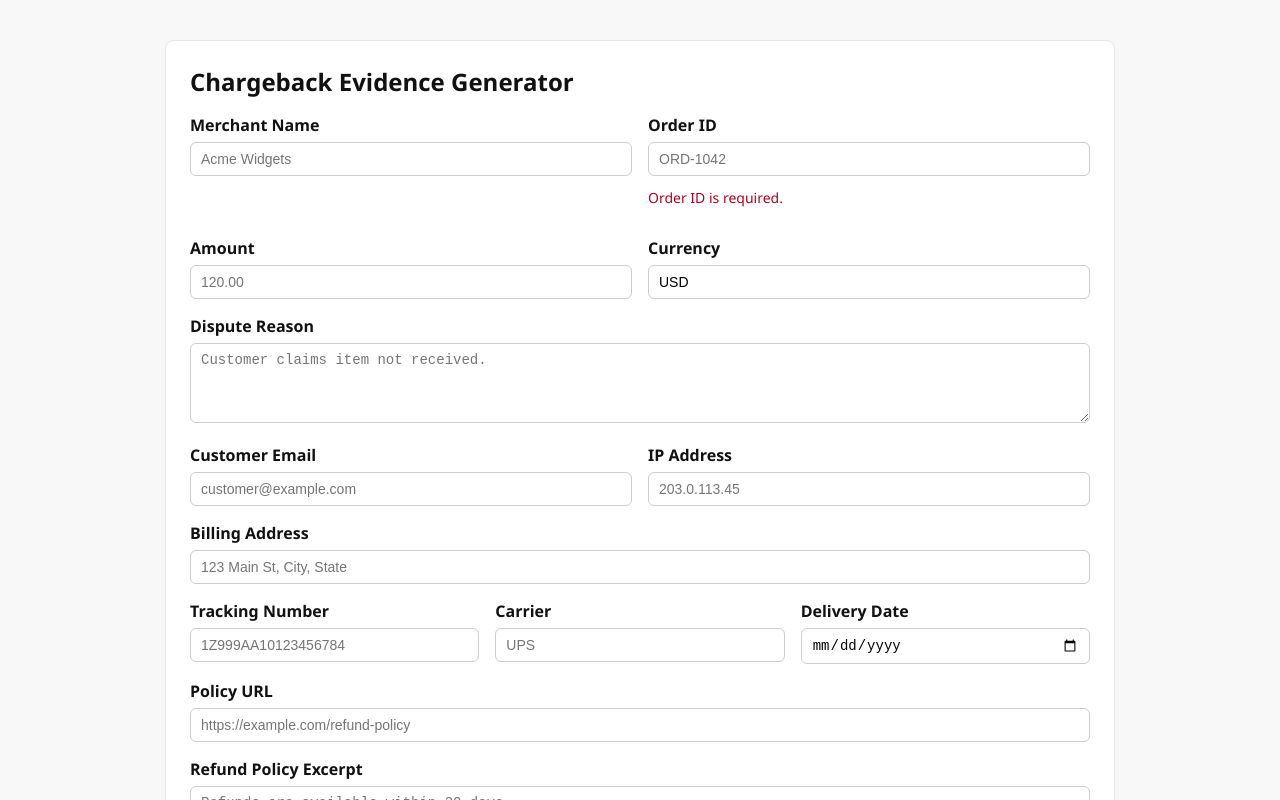
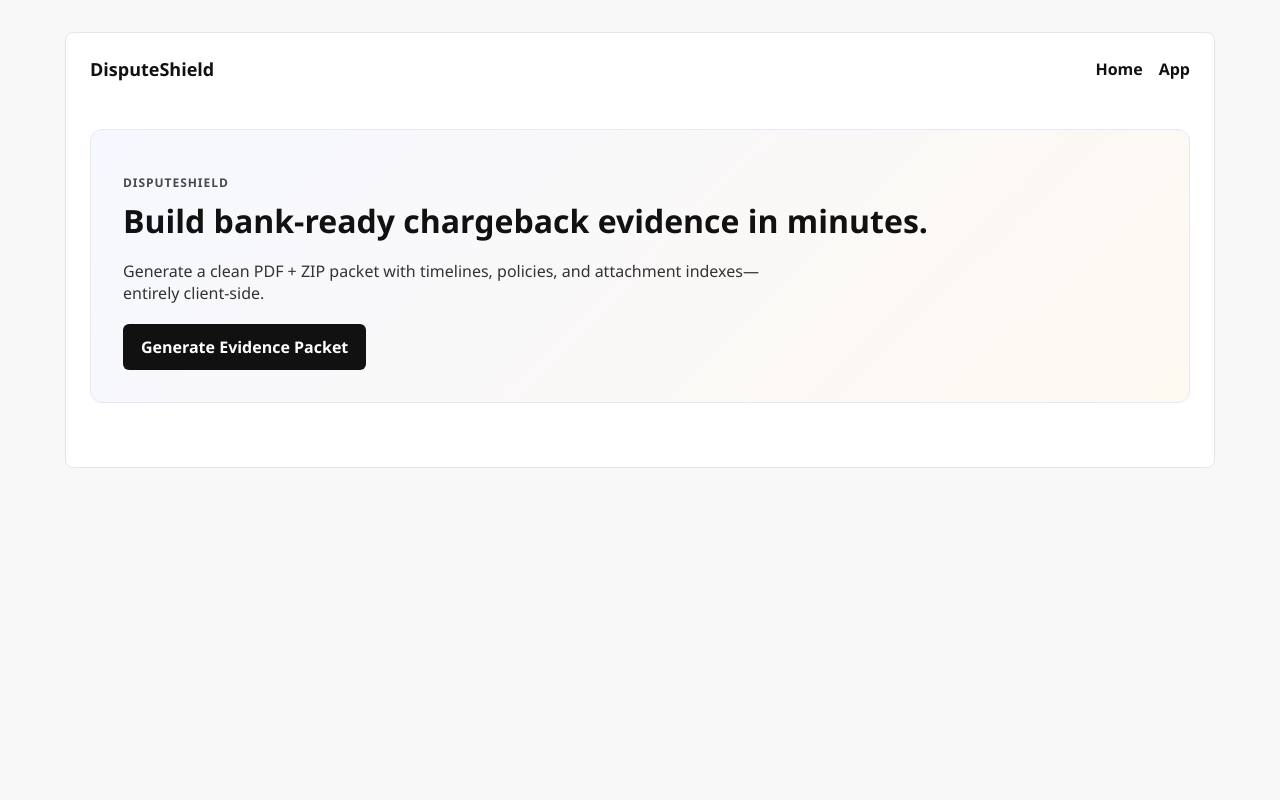
Before and after one commit to driverext/disputeshield, a React (Vite) app in the folder apps/web/: page / in a window 1280 px wide. Shown: the top 800 px of the page. Built offline with nearby package versions, Linux system fonts and the light colour scheme; no server answers.

Commit message:
Add landing page and app route

```diff
--- a/apps/web/package.json
+++ b/apps/web/package.json
@@ -13,7 +13,8 @@
     "jszip": "^3.10.1",
     "pdf-lib": "^1.17.1",
     "react": "^18.3.1",
-    "react-dom": "^18.3.1"
+    "react-dom": "^18.3.1",
+    "react-router-dom": "^6.30.3"
   },
   "devDependencies": {
     "@types/react": "^18.3.3",
--- a/apps/web/src/App.tsx
+++ b/apps/web/src/App.tsx
@@ -2,6 +2,7 @@ import { useEffect, useState } from "react";
 import { PDFDocument, StandardFonts, rgb } from "pdf-lib";
 import JSZip from "jszip";
 import { Turnstile } from "@marsidev/react-turnstile";
+import { BrowserRouter, Link, Route, Routes } from "react-router-dom";
 
 type FormState = {
   merchant_name: string;
@@ -159,7 +160,32 @@ const createAttachmentId = () => {
   return `${Date.now()}-${Math.random().toString(16).slice(2)}`;
 };
 
-export default function App() {
+const toArrayBuffer = (bytes: Uint8Array): ArrayBuffer => {
+  const copy = new Uint8Array(bytes);
+  return copy.buffer;
+};
+
+function Home() {
+  return (
+    <div className="home">
+      <div className="hero">
+        <div>
+          <p className="eyebrow">DisputeShield</p>
+          <h1>Build bank-ready chargeback evidence in minutes.</h1>
+          <p className="subhead">
+            Generate a clean PDF + ZIP packet with timelines, policies, and
+            attachment indexes—entirely client-side.
+          </p>
+          <Link to="/app" className="cta">
+            Generate Evidence Packet
+          </Link>
+        </div>
+      </div>
+    </div>
+  );
+}
+
+function EvidenceApp() {
   const [form, setForm] = useState<FormState>(initialState);
   const [timelineInput, setTimelineInput] = useState("");
   const [pdfUrl, setPdfUrl] = useState<string | null>(null);
@@ -419,11 +445,6 @@ export default function App() {
     });
 
     return pdfDoc.save();
-  };
-
-  const toArrayBuffer = (bytes: Uint8Array): ArrayBuffer => {
-    const copy = new Uint8Array(bytes);
-    return copy.buffer;
   };
 
   const setPdfFromBytes = (bytes: Uint8Array) => {
@@ -923,3 +944,24 @@ export default function App() {
     </div>
   );
 }
+
+export default function App() {
+  return (
+    <BrowserRouter>
+      <div className="nav">
+        <Link to="/" className="nav-brand">
+          DisputeShield
+        </Link>
+        <div className="nav-links">
+          <Link to="/">Home</Link>
+          <Link to="/app">App</Link>
+        </div>
+      </div>
+      <Routes>
+        <Route path="/" element={<Home />} />
+        <Route path="/app" element={<EvidenceApp />} />
+        <Route path="*" element={<Home />} />
+      </Routes>
+    </BrowserRouter>
+  );
+}
--- a/apps/web/src/styles.css
+++ b/apps/web/src/styles.css
@@ -6,8 +6,8 @@ body {
 }
 
 #root {
-  max-width: 900px;
-  margin: 40px auto;
+  max-width: 1100px;
+  margin: 32px auto;
   padding: 24px;
   background: #fff;
   border: 1px solid #e6e6e6;
@@ -16,7 +16,8 @@ body {
 
 h1 {
   margin-top: 0;
-  font-size: 24px;
+  font-size: 32px;
+  line-height: 1.1;
 }
 
 h2 {
@@ -55,6 +56,64 @@ textarea {
 
 .section {
   margin-bottom: 24px;
+}
+
+.nav {
+  display: flex;
+  justify-content: space-between;
+  align-items: center;
+  margin-bottom: 24px;
+}
+
+.nav a {
+  text-decoration: none;
+  color: inherit;
+  font-weight: 600;
+}
+
+.nav-links {
+  display: flex;
+  gap: 16px;
+}
+
+.nav-brand {
+  font-size: 18px;
+}
+
+.home {
+  padding: 24px 0 40px 0;
+}
+
+.hero {
+  background: linear-gradient(135deg, #f6f8ff 0%, #fef9f1 100%);
+  border: 1px solid #e8e8f5;
+  border-radius: 12px;
+  padding: 32px;
+}
+
+.eyebrow {
+  text-transform: uppercase;
+  letter-spacing: 0.08em;
+  font-size: 12px;
+  font-weight: 700;
+  color: #4a4a4a;
+}
+
+.subhead {
+  margin: 12px 0 20px 0;
+  font-size: 16px;
+  color: #333;
+  max-width: 640px;
+}
+
+.cta {
+  display: inline-block;
+  padding: 12px 18px;
+  border-radius: 6px;
+  background: #111;
+  color: #fff;
+  text-decoration: none;
+  font-weight: 600;
 }
 
 .timeline-list {
@@ -191,3 +250,20 @@ button:disabled {
 .status.missing {
   color: #b00020;
 }
+
+@media (max-width: 720px) {
+  #root {
+    margin: 16px;
+    padding: 16px;
+  }
+
+  .nav {
+    flex-direction: column;
+    align-items: flex-start;
+    gap: 8px;
+  }
+
+  .hero {
+    padding: 20px;
+  }
+}
```
Also changed, not shown: 1 other file (tests, documents, lock files or other folders).
